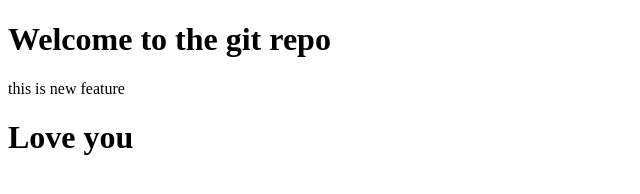
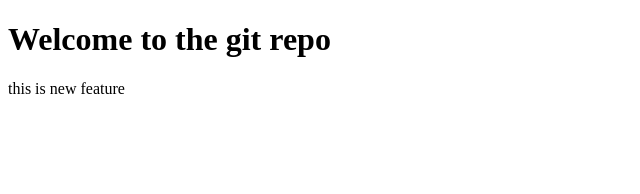
Before and after one commit to harneishwari/LOCALREPO, a plain HTML site: page index.html in a window 1280 px wide. Shown: the whole page, without its empty margins (0-640 px from the left). Drawn offline with Linux system fonts and the light colour scheme.

Commit message:
change in feature1

```diff
--- a/index.html
+++ b/index.html
@@ -8,6 +8,6 @@
 <body>
     <h1>Welcome to the git repo</h1>
     <p> this is new feature</p>
-    <h1>Love you</h1>
+
 </body>
 </html>
```
